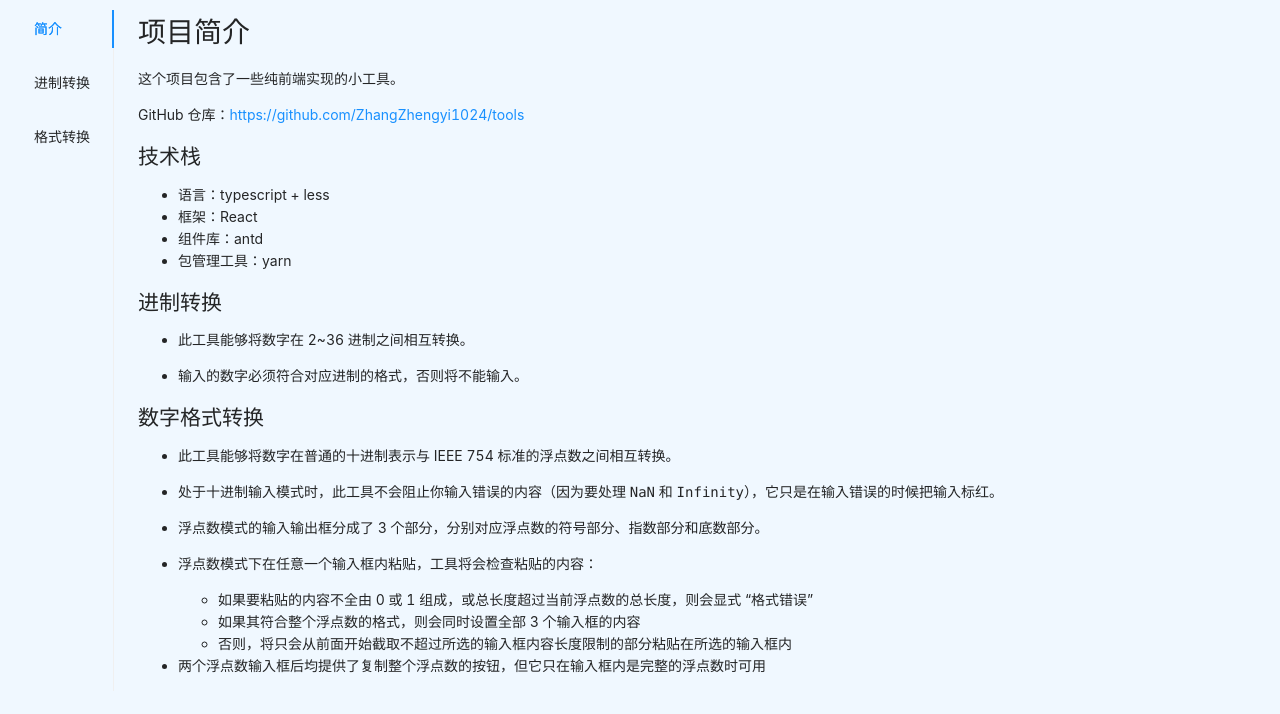
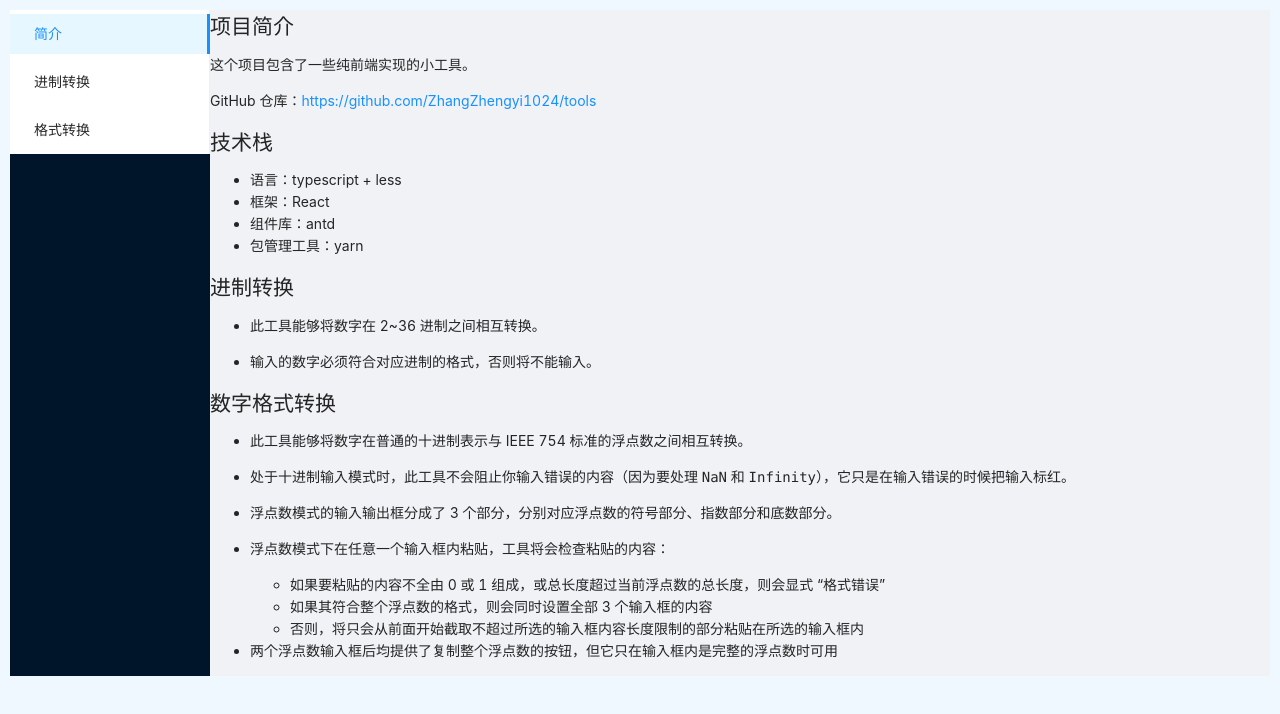
Before and after one commit to maldovar1024/tools, a React (Create React App) app: page / in a window 1280 px wide. Shown: the top 714 px of the page. Built offline with nearby package versions, Linux system fonts and the light colour scheme.

Commit message:
feat: 添加路由

```diff
--- a/src/app.tsx
+++ b/src/app.tsx
@@ -1,26 +1,38 @@
+import { Layout, Menu } from 'antd';
 import React from 'react';
-import { Tabs } from 'antd';
-import { RadixConverter } from './radix-converter';
+import { Link, Route, Switch, useLocation } from 'react-router-dom';
 import './app.less';
 import { FormConverter } from './form-converter';
 import Introduction from './introduction';
+import { RadixConverter } from './radix-converter';
 
-const { TabPane } = Tabs;
+const { Sider, Content } = Layout;
+const { Item } = Menu;
 
-export default function App() {
+export default function App(): JSX.Element {
+  const location = useLocation();
   return (
-    <div className="App">
-      <Tabs tabPosition="left">
-        <TabPane tab="简介" key="introduction">
-          <Introduction />
-        </TabPane>
-        <TabPane tab="进制转换" key="radix-converter">
-          <RadixConverter />
-        </TabPane>
-        <TabPane tab="格式转换" key="form-converter">
-          <FormConverter />
-        </TabPane>
-      </Tabs>
-    </div>
+    <Layout className="App">
+      <Sider>
+        <Menu mode="inline" selectedKeys={[location.pathname]}>
+          <Item key="/">
+            <Link to="/">简介</Link>
+          </Item>
+          <Item key="/radix-converter">
+            <Link to="/radix-converter">进制转换</Link>
+          </Item>
+          <Item key="/form-converter">
+            <Link to="/form-converter">格式转换</Link>
+          </Item>
+        </Menu>
+      </Sider>
+      <Content>
+        <Switch>
+          <Route exact path="/" component={Introduction} />
+          <Route exact path="/radix-converter" component={RadixConverter} />
+          <Route exact path="/form-converter" component={FormConverter} />
+        </Switch>
+      </Content>
+    </Layout>
   );
 }
```
